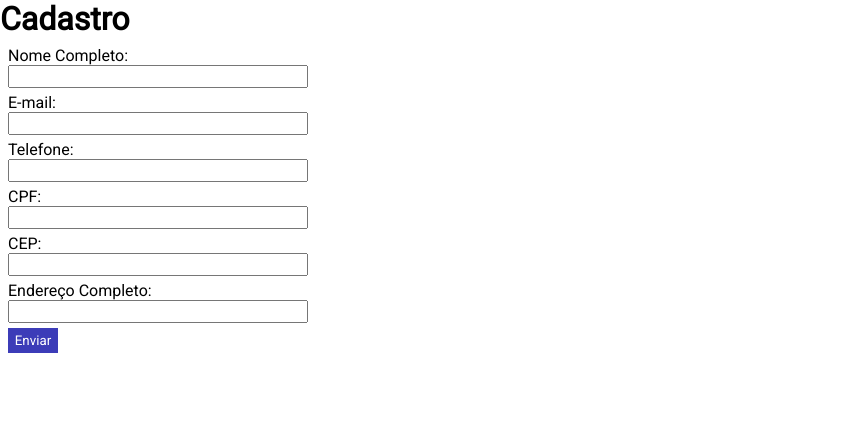
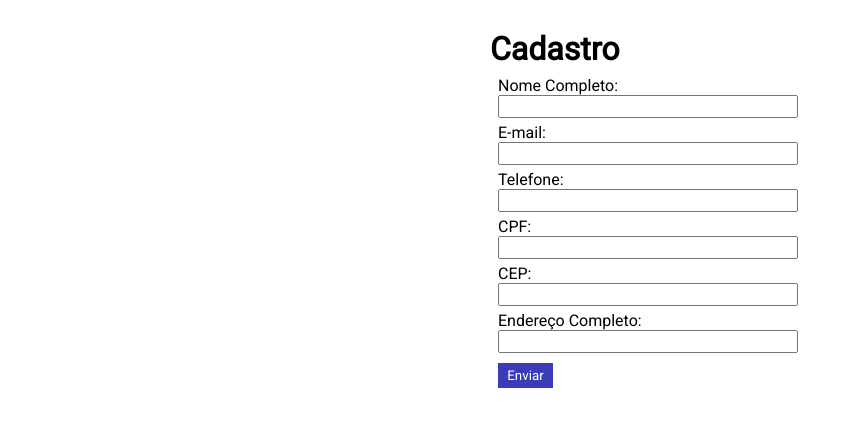
Before and after one commit to denisms7/curso_ebac_frontend, a plain HTML site: page exercício_plugins_jquery/index.html in a window 1280 px wide. Shown: the whole page, without its empty margins (0-860 px from the left). Drawn offline with Linux system fonts and the light colour scheme.

Commit message:
update code

```diff
--- a/exercício_plugins_jquery/index.html
+++ b/exercício_plugins_jquery/index.html
@@ -16,6 +16,7 @@
 
 <body>
     <div class="conteiner">
+        <div>
             <h1>Cadastro</h1>
             <form action="">
                 <label for="nome">Nome Completo:</label>
@@ -39,6 +40,7 @@
                 <button type="submit">Enviar</button>
             </form>
         </div>
+    </div>
 
     <script src="./js/main.js"></script>
 </body>
--- a/exercício_plugins_jquery/style.css
+++ b/exercício_plugins_jquery/style.css
@@ -9,6 +9,12 @@
     width: 100%;
     max-width: 1280px;
     margin-top: 20px;
+    margin: 0 auto;
+    display: flex;
+}
+
+.conteiner div {
+    padding: 30px;
     margin: 0 auto;
 }
 
@@ -27,7 +33,8 @@ form input {
 
 button {
     width: 100%;
-    width: 50px;
+    width: 55px;
+    margin-top: 5px;
     padding: 5px;
     background-color: rgb(60, 60, 184);
     color: white;
```
Lines whose indentation alone changed are shown as unchanged.
